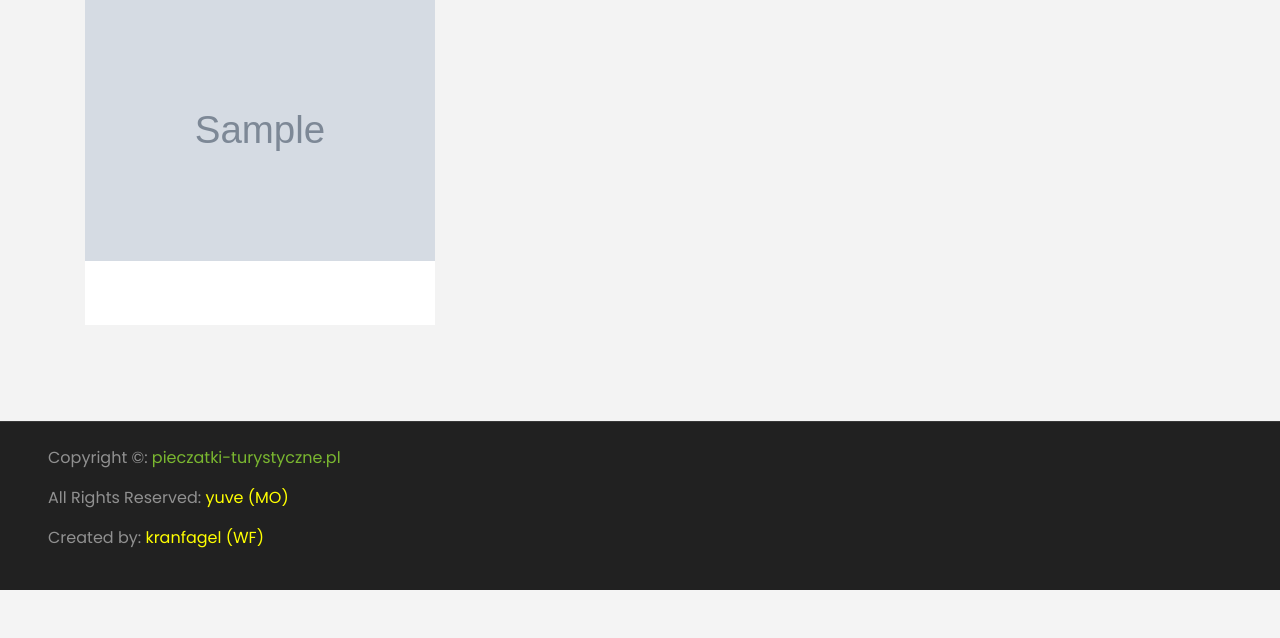
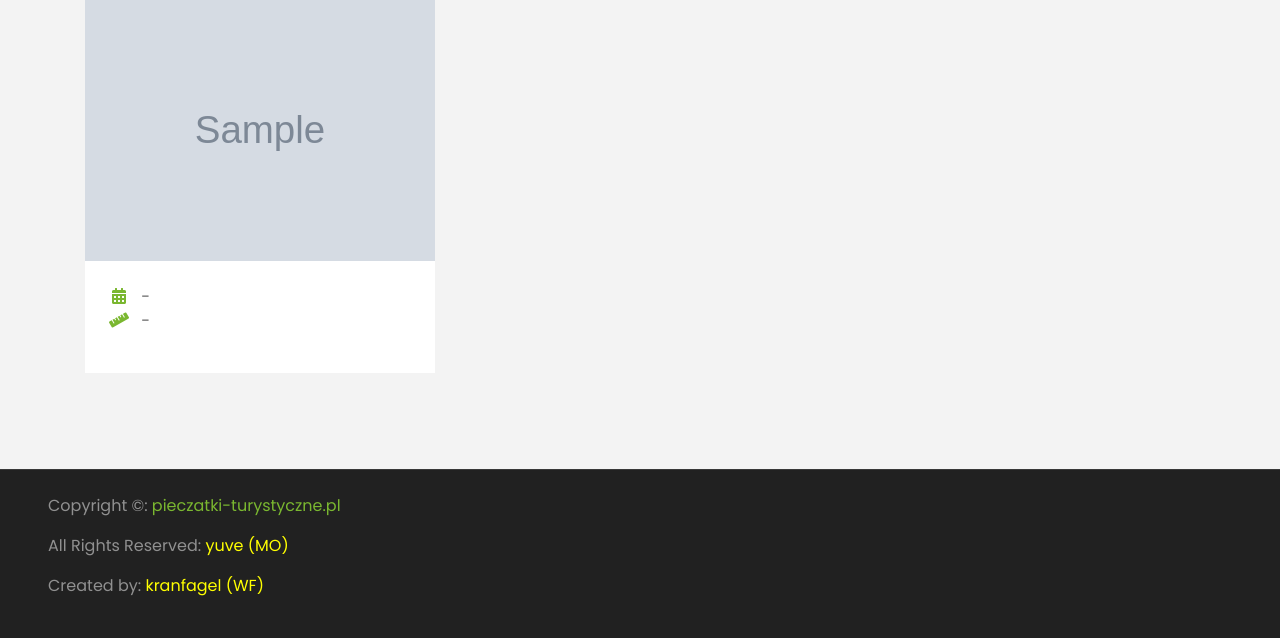
Before and after one commit to fracz/pieczatki, a PHP site: template templates/gallery.php in a window 1280 px wide. Shown: the part 635-1273 px from the top of the page. Before the commit the page ends 1225 px from the top, so only its background shows below. Run offline with PHP 8.4, Linux system fonts and the light colour scheme; the template is opened without the code that fills it: most values are stand-ins (such as "Sample title", 1, 10 or a date in 2020); grey boxes marked "Sample" are stand-in pictures; some libraries are stand-ins or nearby versions.

Commit message:
Display year / dimensions always

```diff
--- a/templates/gallery.php
+++ b/templates/gallery.php
@@ -87,16 +87,12 @@
                                             <i class="fa fa-map-marker-alt text-primary mr-2 fa-fw"></i> <?= $desc['location'] ?>
                                         </div>
                                     <?php endif; ?>
-                                    <?php if ($desc['years'] ?? ''): ?>
-                                        <div>
-                                            <i class="fa fa-calendar-alt text-primary mr-2 fa-fw"></i> <?= $desc['years'] ?>
-                                        </div>
-                                    <?php endif; ?>
-                                    <?php if ($desc['dimensions'] ?? ''): ?>
-                                        <div>
-                                            <i class="fa fa-ruler text-primary mr-2 fa-fw"></i> <?= $desc['dimensions'] ?>
-                                        </div>
-                                    <?php endif; ?>
+                                    <div>
+                                        <i class="fa fa-calendar-alt text-primary mr-2 fa-fw"></i> <?= ($desc['year'] ?? null) ?: '-' ?>
+                                    </div>
+                                    <div>
+                                        <i class="fa fa-ruler text-primary mr-2 fa-fw"></i> <?= ($desc['dimensions'] ?? null) ?: '-' ?>
+                                    </div>
 
                                     <?php if ($desc['gccode'] ?? ''): ?>
                                         <div>
```
